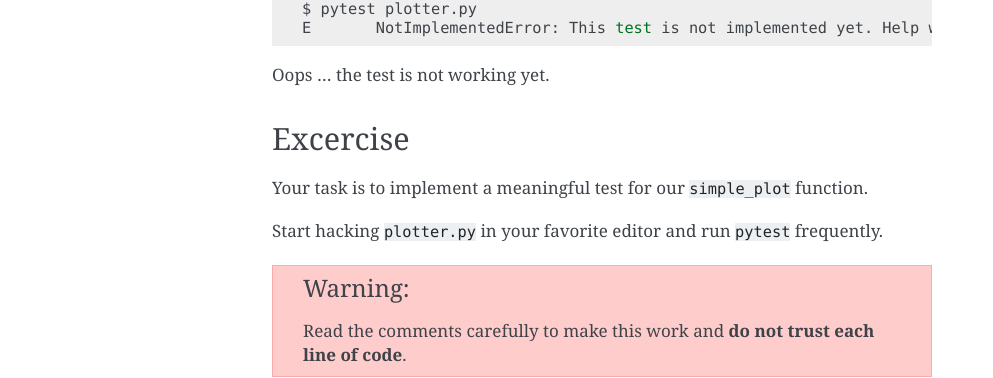
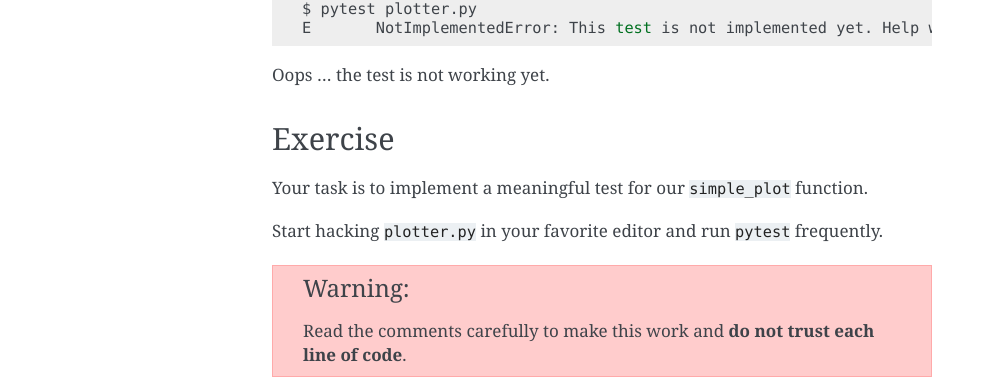
Before and after one commit to bird-house/birdhouse-workshop, a Sphinx documentation site: the page built from docs/source/basics/testing_plotter.rst, in a window 1280 px wide. Shown: the part 923-1301 px from the top of the page, without its empty margins (148-1141 px from the left). Built offline with Sphinx 7.4.7, drawn with Linux system fonts in a browser that asks for light colours.

Commit message:
fixed typos

```diff
--- a/docs/source/basics/testing_plotter.rst
+++ b/docs/source/basics/testing_plotter.rst
@@ -56,8 +56,8 @@
 
 Oops ... the test is not working yet.
 
-Excercise
----------
+Exercise
+--------
 
 Your task is to implement a meaningful test for our ``simple_plot`` function.
 
--- a/docs/source/requirements/prepare.rst
+++ b/docs/source/requirements/prepare.rst
@@ -50,7 +50,7 @@
 
 Well, this can happen ... you can easily get into troubles with resolving conda
 package dependencies. The easiest way to solve it is *tabula rasa* ... remove
-the conda environment at install it from new.
+the conda environment and install it from new.
 
 Deactivate the current environment (Linux and MacOS):
 
```
